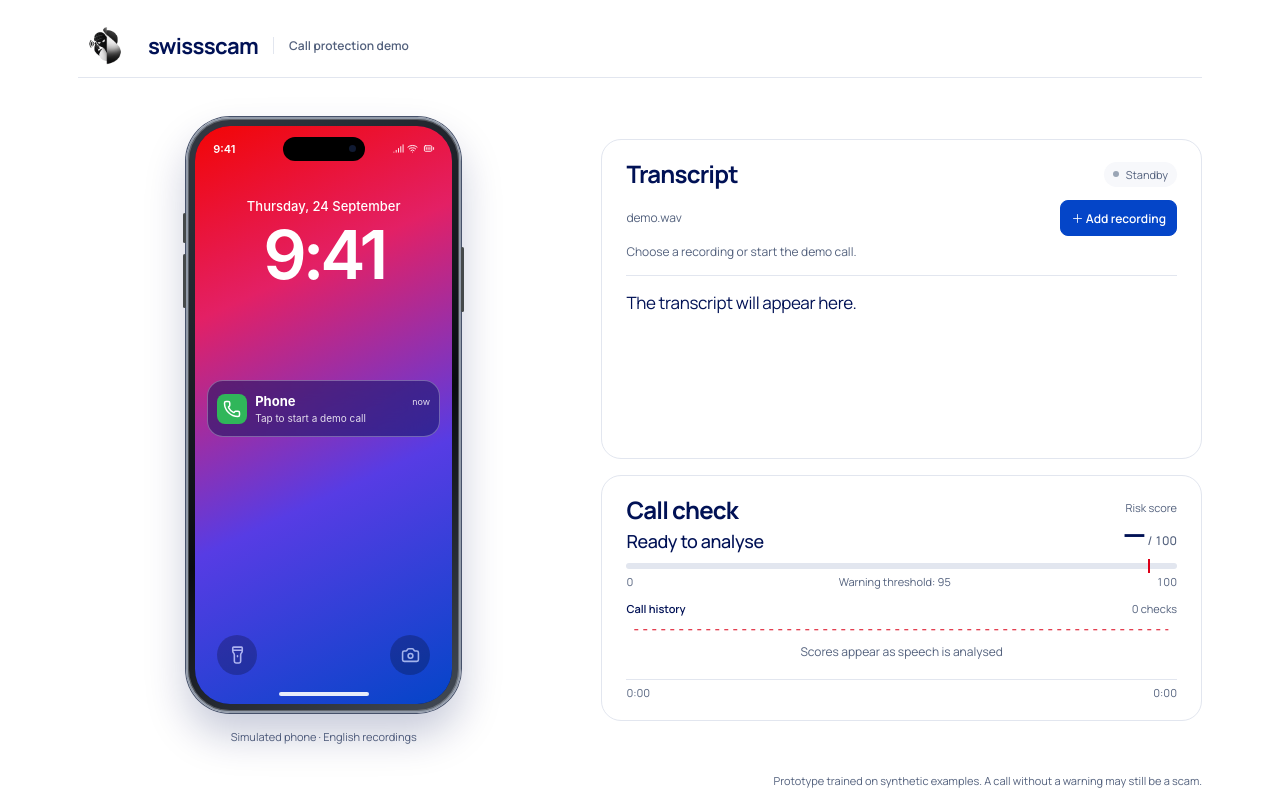
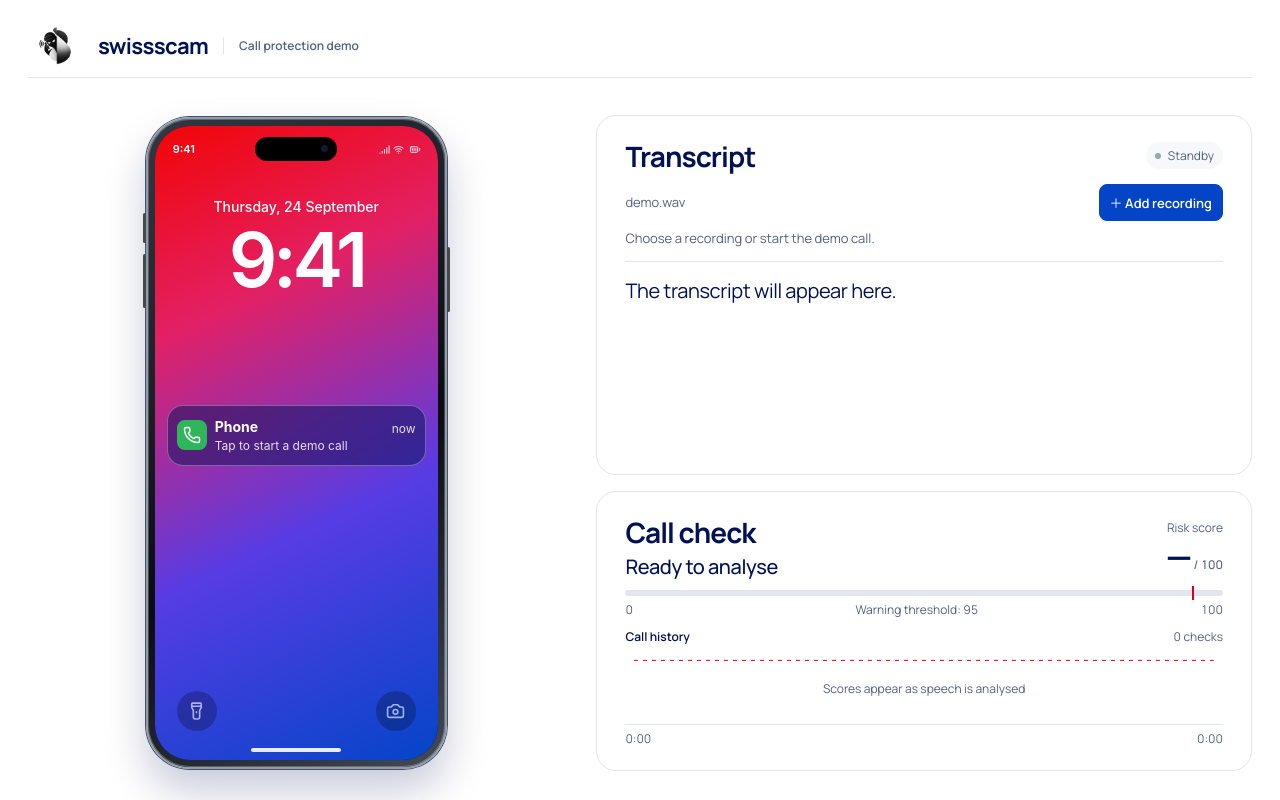
Before and after one commit to ZellerhoffBen/swissscam, a React (Vite) app in the folder web/: page / in a window 1280 px wide. Built offline with nearby package versions, Linux system fonts and the light colour scheme.

Commit message:
feat: remove unnecessary text from ui

```diff
--- a/web/src/main.jsx
+++ b/web/src/main.jsx
@@ -210,7 +210,6 @@
               <div className="home-indicator" />
             </div>
           </div>
-          <p className="simulator-note">Simulated phone · English recordings</p>
           <audio className="hidden-audio" ref={audioRef} src={audioUrl} onEnded={() => setPhoneState("ended")} aria-label="Selected call recording" />
         </div>
         <div className="insights-panel">
@@ -238,7 +237,6 @@
           <CallCheck detection={detection} history={riskHistory} elapsed={elapsed} analysisState={analysisState} />
         </div>
       </section>
-      <p className="disclaimer">Prototype trained on synthetic examples. A call without a warning may still be a scam.</p>
     </main>
   );
 }
--- a/web/src/styles.css
+++ b/web/src/styles.css
@@ -26,7 +26,7 @@
 button:disabled { cursor: default; }
 h1, h2, h3, p { margin: 0; }
 button:focus-visible, .upload-audio:focus-within, .transcript:focus-visible { outline: 3px solid var(--swisscom-light-blue); outline-offset: 3px; }
-.shell { position: relative; isolation: isolate; max-width: 1180px; margin: auto; padding: 14px 28px 12px; }
+.shell { position: relative; isolation: isolate; max-width: 1320px; margin: auto; padding: 14px 28px 12px; }
 .topbar { display: flex; align-items: center; min-height: 64px; border-bottom: 1px solid var(--swisscom-line); }
 .brand { display: flex; align-items: center; gap: 12px; font-size: 22px; font-weight: 700; letter-spacing: -.03em; }
 .brand-logo { width: 58px; height: 58px; object-fit: contain; }
@@ -34,9 +34,7 @@
 .intro { display: none; }
 .workspace { display: grid; grid-template-columns: minmax(320px, .9fr) minmax(0, 1.1fr); gap: 32px; }
 .call-panel { display: flex; flex-direction: column; align-items: center; justify-content: center; gap: 16px; padding: 18px 24px; }
-.simulator-note { color: var(--swisscom-muted); font-size: 11px; text-align: center; }
 .hidden-audio { display: none; }
-.disclaimer { padding-top: 10px; color: var(--swisscom-muted); font-size: 11px; text-align: right; line-height: 1.4; }
 
 /* Two related cards: conversation above, assessment below. */
 .insights-panel { min-width: 0; min-height: 0; display: flex; flex-direction: column; justify-content: center; gap: 16px; }
@@ -88,7 +86,7 @@
 .risk-reason p { color: var(--swisscom-muted); font-size: 13px; line-height: 1.45; }
 
 /* iPhone-inspired simulator, with display-only controls visibly disabled. */
-.phone-frame { position: relative; flex-shrink: 0; height: min(640px, calc(100dvh - 204px)); aspect-ratio: 9 / 19.5; padding: 7px; border: 2px solid #929ba9; border-radius: 44px; background: linear-gradient(145deg, #333943, #090b10 58%, #434b56); box-shadow: 0 0 0 1px #46516a, inset 0 0 0 1px rgba(255,255,255,.24), 0 22px 42px rgba(0,17,85,.22); }
+.phone-frame { position: relative; flex-shrink: 0; height: min(720px, calc(100dvh - 148px)); aspect-ratio: 9 / 19.5; padding: 7px; border: 2px solid #929ba9; border-radius: 44px; background: linear-gradient(145deg, #333943, #090b10 58%, #434b56); box-shadow: 0 0 0 1px #46516a, inset 0 0 0 1px rgba(255,255,255,.24), 0 22px 42px rgba(0,17,85,.22); }
 .phone-screen { position: relative; height: 100%; overflow: hidden; border-radius: 35px; background: var(--swisscom-navy); font-family: -apple-system, BlinkMacSystemFont, "Helvetica Neue", sans-serif; color: #fff; }
 .phone-side { position: absolute; width: 3px; border-radius: 2px; background: #45494a; }
 .phone-side-left-one { top: 94px; left: -5px; height: 30px; }
@@ -153,8 +151,29 @@
 @keyframes state-pulse { to { opacity: .4; } }
 
 @media (min-width: 761px) {
-  .shell { height: 100dvh; min-height: 720px; display: grid; grid-template-rows: 64px minmax(0, 1fr) auto; }
+  .shell { height: 100dvh; min-height: 720px; display: grid; grid-template-rows: 64px minmax(0, 1fr); }
   .workspace { margin-top: 20px; min-height: 0; }
+}
+@media (min-width: 1001px) and (min-height: 800px) {
+  .transcript-card, .result { padding: 24px 28px; }
+  .transcript-card { max-height: 360px; }
+  .card-header h2, .card-title { font-size: 28px; }
+  .transcript { font-size: 20px; }
+  .risk-readout h3 { font-size: 20px; }
+  .risk-value strong { font-size: 34px; }
+  .analysis-state, .risk-value > span, .risk-scale, .risk-history-heading { font-size: 12px; }
+  .audio-source, .status, .upload-audio { font-size: 13px; }
+  .risk-chart { height: 72px; }
+  .risk-reason h3, .risk-reason p { font-size: 14px; }
+  .incoming-call h2, .active-call h2 { font-size: 34px; }
+  .phone-caption { font-size: 17px; }
+  .phone-time { font-size: 76px; }
+  .lock-date, .incoming-notification strong { font-size: 14px; }
+  .incoming-notification small, .call-tools small { font-size: 12px; }
+  .call-tools span { width: 58px; height: 58px; }
+  .call-action span, .end-call-button { width: 66px; height: 66px; }
+  .phone-scam-warning strong { font-size: 16px; }
+  .phone-scam-warning small { font-size: 13px; }
 }
 @media (max-width: 1000px) and (min-width: 761px) {
   .shell { padding-left: 16px; padding-right: 16px; }
@@ -178,7 +197,6 @@
   .transcript-card { flex: none; height: 280px; }
   .risk-readout h3 { font-size: 17px; }
   .risk-chart { height: 72px; }
-  .disclaimer { padding-top: 20px; text-align: left; font-size: 12px; }
 }
 @media (prefers-reduced-motion: reduce) {
   *, *::before, *::after { animation: none !important; transition: none !important; }
```
